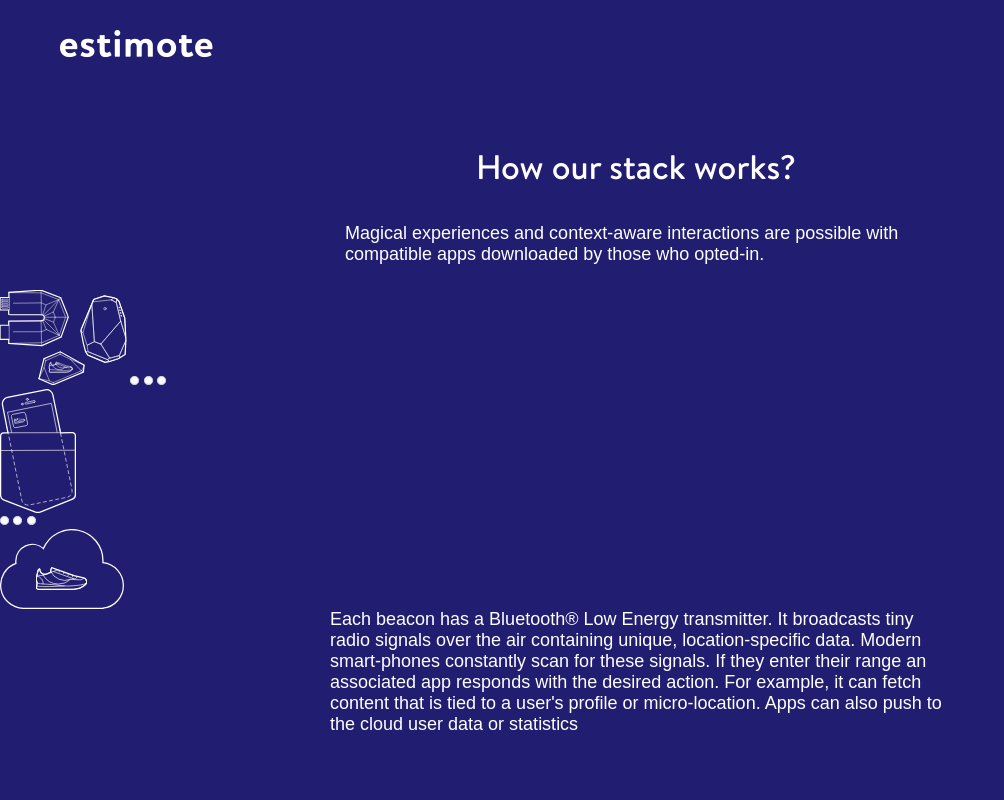
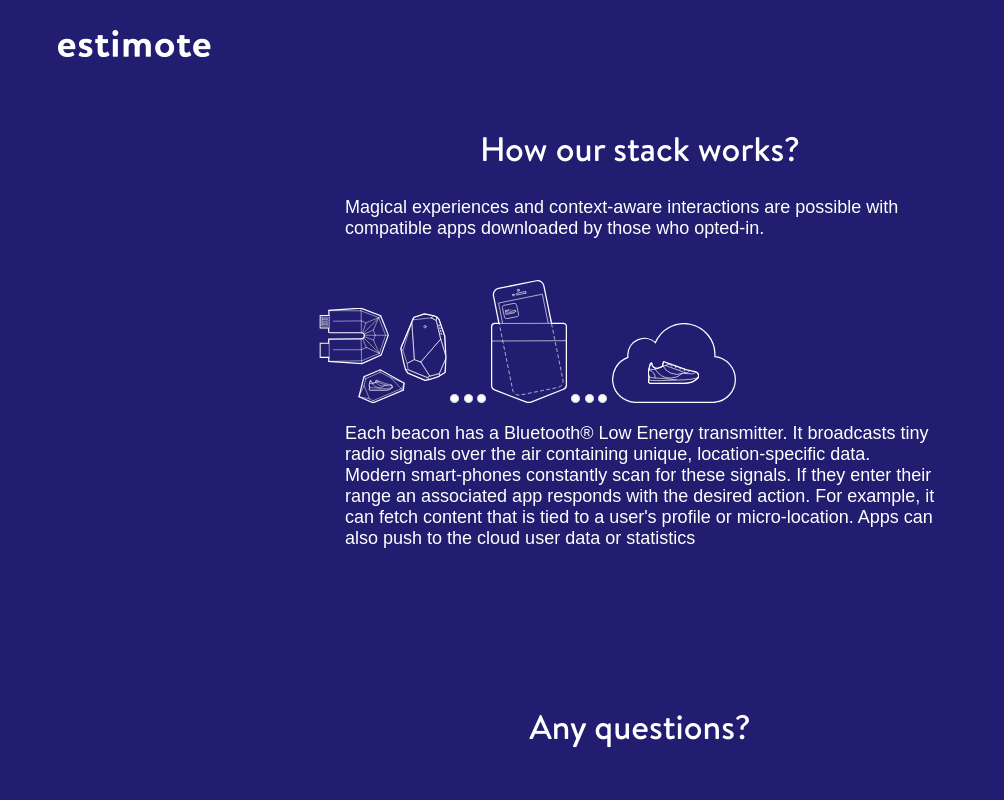
Before and after one commit to ayreeve/Front-end-recruitment-task-2, a website: page index.html in a window 1280 px wide. Shown: the top 800 px of the page, without its empty margins (0-1004 px from the left). Drawn offline with nearby package versions, Linux system fonts and the light colour scheme; a small style sheet from the web is missing.

Commit message:
animations position changes

```diff
--- a/index.html
+++ b/index.html
@@ -27,8 +27,8 @@
             <p class="col-m-6 col-offset-3">Magical experiences and context-aware interactions are possible with compatible apps downloaded by those who opted-in.</p>
         </section>
 
-        <section class="animations svg_color_mask">
-            <figure>
+        <section class="animations row svg_color_mask">
+            <figure class="col-m-6 col-offset-3">
                 <img src="images/svg_pictures/beacons.svg" alt="beacons set" class="beacons">
                 <img src="images/svg_pictures/dot.svg" alt="loading dot" class="dot dot_1">
                 <img src="images/svg_pictures/dot.svg" alt="loading dot" class="dot dot_2">
--- a/sass/style.sass
+++ b/sass/style.sass
@@ -39,11 +39,9 @@
   left: 0
 
 /* GRID */
-
 [class*="col-"]
     float: left
     min-height: 1px
-    padding: 8px 8px 8px 0
 
 .row:before,
 .row:after
@@ -78,7 +76,7 @@
 .logo
     position: absolute
     top: 30px
-    left: 60px
+    left: 58px
     cursor: pointer
     transition: .8s
     &:hover
@@ -91,7 +89,7 @@
     padding: 0
 
 .intro h1
-    margin-top: 135px
+    margin-top: 125px
     margin-bottom: 0;
 
 .intro p
@@ -100,8 +98,10 @@
 /* ANIMATION ELEMENTS for:*/
 /* all */
 
-figure
+.figure
+    padding: 0
     margin: 0
+
 
 .svg_color_mask
     filter: brightness(0) invert(1)
@@ -120,8 +120,9 @@
 
 /* mobile with icon*/
 .complete_mobile
-    max-width: 76px
+    width: 76px
     max-height: 122px
+    display: inline-block
     +position(relative)
 
 .mobile_pocket
@@ -138,8 +139,9 @@
 
 /* cloud with shoe */
 .complete_cloud
-    max-width: 124px
+    width: 124px
     max-height: 80px
+    display: inline-block
     +position(relative)
 
 .cloud
@@ -156,13 +158,11 @@
 
 /* DESCRIPTION */
 .description p
-    padding: 0 10px
-
+    padding: 0 25px
 
 /* FAQ */
 .faq h1
     margin-top: 154px
-
 
 /* MEDIA QUERIES */
 @media (min-width: 768px)
@@ -192,7 +192,6 @@
     .col-m-12
         width: 100%
 
-
 @media (max-width: 767px)
     /* For tablets & mobiles: */
     .col-s-1
```
Also changed, not shown: css/style.css, sass/style.css, 2 other files.
